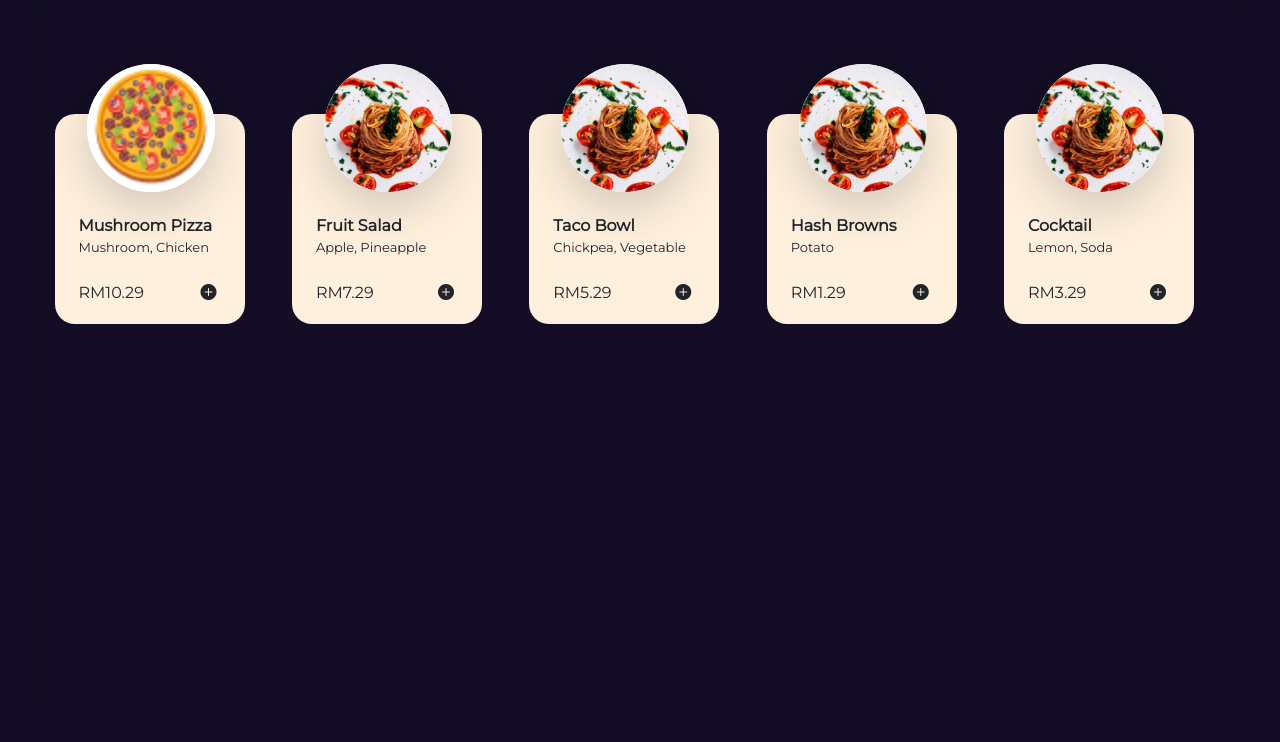
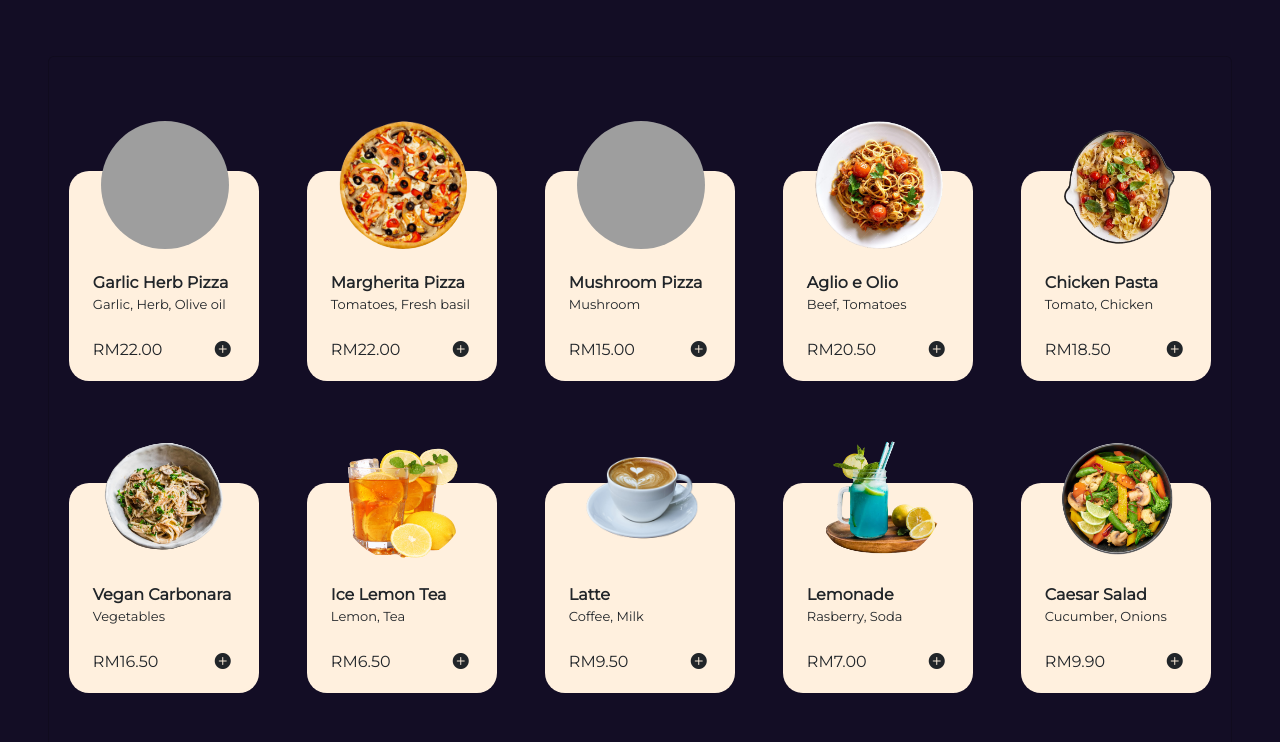
Before and after one commit to miracle1116/HollandFood, a PHP site: page /Layout/user/user_menu.html in a window 1280 px wide. Shown: the part 579-1321 px from the top of the page. Run offline with PHP 8.4, Linux system fonts and the light colour scheme; grey boxes are pictures that could not be loaded.

Commit message:
user_menu

```diff
--- a/Layout/user/user_menu.html
+++ b/Layout/user/user_menu.html
@@ -149,8 +149,9 @@
     </div> -->
 
   <div class="row justify-content-center p-5 ">
-    <div class="leftcolumn">
-      <div class="row justify-content-center category-div" style="background-color: #130D25">
+    <div class="leftcolumn row">
+      <div class="col-12 category-div">
+        <div class="row justify-content-center d-flex flex-nowrap mt-2" style="background-color: #130D25">
           <!-- Menu Category -->
           <div class="menu_con col-2 justify-content-center " data-category="all">
             <div class="container-fluid mt-3 p-1 pb-2">
@@ -263,22 +264,25 @@
             </div>
           </div>
         </div>
+      </div>
+
 
       <div id="menucard">
         <div class="card" style="height:1000px; background-color: #130D25">
-          <div class="row mt-5 justify-content-around pe-3 ">
+          <!-- pizza -->
+          <div class="row mt-5 justify-content-around pe-3">
 
             <div class="col-4 col-xl-2 col-lg-3 col-md-3 col-sm-4 ms-lg-1 my-3 me-3 me-xl-1 me-lg-2 me-md-4 me-sm-4"
               data-category="pizza">
               <div class="menu-item container-fluid shadow-lg bg-body ms-3">
-                <img src="../../images/pizza_icon.png" class="menu-item rounded-circle shadow-lg bg-body" />
+                <img src="../../images/garlic-herb-pizza.png" class="menu-item rounded-circle " />
               </div>
               <div class="border_menu">
                 <div class="menu-item-desc ps-4 container-fluid">
-                  <div class="fw-bold">Mushroom Pizza</div>
-                  <div class="ingredient">Mushroom, Chicken</div>
+                  <div class="fw-bold">Garlic Herb Pizza</div>
+                  <div class="ingredient">Garlic, Herb, Olive oil</div>
                   <div class="mt-4 price">
-                    <p class="m-0">RM10.29</p>
+                    <p class="m-0">RM22.00</p>
                     <span>
                       <i class="bi bi-plus-circle-fill add-icon me-3"></i>
                     </span>
@@ -289,16 +293,16 @@
             </div>
 
             <div class="col-4 col-xl-2 col-lg-3 col-md-3 col-sm-4 ms-lg-1 my-3 me-3 me-xl-1 me-lg-2 me-md-4 me-sm-4"
-              data-category="fruits">
+              data-category="pizza">
               <div class="menu-item container-fluid shadow-lg bg-body ms-3">
-                <img src="../../images/spaghetti_icon.png" class="menu-item rounded-circle shadow-lg bg-body" />
+                <img src="../../images/menu-icon-3.png" class="menu-item rounded-circle " />
               </div>
               <div class="border_menu">
                 <div class="menu-item-desc ps-4 container-fluid">
-                  <div class="fw-bold">Fruit Salad</div>
-                  <div class="ingredient">Apple, Pineapple</div>
+                  <div class="fw-bold">Margherita Pizza</div>
+                  <div class="ingredient">Tomatoes, Fresh basil</div>
                   <div class="mt-4 price">
-                    <p class="m-0">RM7.29</p>
+                    <p class="m-0">RM22.00</p>
                     <span>
                       <i class="bi bi-plus-circle-fill add-icon me-3"></i>
                     </span>
@@ -309,16 +313,226 @@
             </div>
 
             <div class="col-4 col-xl-2 col-lg-3 col-md-3 col-sm-4 ms-lg-1 my-3 me-3 me-xl-1 me-lg-2 me-md-4 me-sm-4"
-              data-category="veggies">
+              data-category="pizza">
               <div class="menu-item container-fluid shadow-lg bg-body ms-3">
-                <img src="../../images/spaghetti_icon.png" class="menu-item rounded-circle shadow-lg bg-body" />
+                <img src="../../images/mushroom pizza.png" class="menu-item rounded-circle " />
               </div>
               <div class="border_menu">
                 <div class="menu-item-desc ps-4 container-fluid">
-                  <div class="fw-bold">Taco Bowl</div>
-                  <div class="ingredient">Chickpea, Vegetable</div>
+                  <div class="fw-bold">Mushroom Pizza</div>
+                  <div class="ingredient">Mushroom</div>
                   <div class="mt-4 price">
-                    <p class="m-0">RM5.29</p>
+                    <p class="m-0">RM15.00</p>
+                    <span>
+                      <i class="bi bi-plus-circle-fill add-icon me-3"></i>
+                    </span>
+
+                  </div>
+                </div>
+              </div>
+            </div>
+
+
+            <!-- spaghetti -->
+            <div class="col-4 col-xl-2 col-lg-3 col-md-3 col-sm-4 ms-lg-1 my-3 me-3 me-xl-1 me-lg-2 me-md-4 me-sm-4"
+              data-category="spaghetti">
+              <div class="menu-item container-fluid shadow-lg bg-body ms-3">
+                <img src="../../images/menu-icon-4.png" class="menu-item rounded-circle " />
+              </div>
+              <div class="border_menu">
+                <div class="menu-item-desc ps-4 container-fluid">
+                  <div class="fw-bold">Aglio e Olio</div>
+                  <div class="ingredient">Beef, Tomatoes</div>
+                  <div class="mt-4 price">
+                    <p class="m-0">RM20.50</p>
+                    <span>
+                      <i class="bi bi-plus-circle-fill add-icon me-3"></i>
+                    </span>
+
+                  </div>
+                </div>
+              </div>
+            </div>
+
+            <div class="col-4 col-xl-2 col-lg-3 col-md-3 col-sm-4 ms-lg-1 my-3 me-3 me-xl-1 me-lg-2 me-md-4 me-sm-4"
+              data-category="spaghetti">
+              <div class="menu-item container-fluid shadow-lg bg-body ms-3">
+                <img src="../../images/spaghetti-tomato_chicken_pasta.png" class="menu-item rounded-circle " />
+              </div>
+              <div class="border_menu">
+                <div class="menu-item-desc ps-4 container-fluid">
+                  <div class="fw-bold">Chicken Pasta</div>
+                  <div class="ingredient">Tomato, Chicken</div>
+                  <div class="mt-4 price">
+                    <p class="m-0">RM18.50</p>
+                    <span>
+                      <i class="bi bi-plus-circle-fill add-icon me-3"></i>
+                    </span>
+
+                  </div>
+                </div>
+              </div>
+            </div>
+
+            <div class="col-4 col-xl-2 col-lg-3 col-md-3 col-sm-4 ms-lg-1 my-3 me-3 me-xl-1 me-lg-2 me-md-4 me-sm-4"
+              data-category="spaghetti">
+              <div class="menu-item container-fluid shadow-lg bg-body ms-3">
+                <img src="../../images/spaghetti-Vegan_Carbonara.png" class="menu-item rounded-circle " />
+              </div>
+              <div class="border_menu">
+                <div class="menu-item-desc ps-4 container-fluid">
+                  <div class="fw-bold">Vegan Carbonara</div>
+                  <div class="ingredient">Vegetables</div>
+                  <div class="mt-4 price">
+                    <p class="m-0">RM16.50</p>
+                    <span>
+                      <i class="bi bi-plus-circle-fill add-icon me-3"></i>
+                    </span>
+
+                  </div>
+                </div>
+              </div>
+            </div>
+
+
+            <!-- drink -->
+            <div class="col-4 col-xl-2 col-lg-3 col-md-3 col-sm-4 ms-lg-1 my-3 me-3 me-xl-1 me-lg-2 me-md-4 me-sm-4"
+              data-category="drink">
+              <div class="menu-item container-fluid shadow-lg bg-body ms-3">
+                <img src="../../images/drinks-iceLemonTea.png" class="menu-item rounded-circle " />
+              </div>
+              <div class="border_menu">
+                <div class="menu-item-desc ps-4 container-fluid">
+                  <div class="fw-bold">Ice Lemon Tea</div>
+                  <div class="ingredient">Lemon, Tea</div>
+                  <div class="mt-4 price">
+                    <p class="m-0">RM6.50</p>
+                    <span>
+                      <i class="bi bi-plus-circle-fill add-icon me-3"></i>
+                    </span>
+
+                  </div>
+                </div>
+              </div>
+            </div>
+
+            <div class="col-4 col-xl-2 col-lg-3 col-md-3 col-sm-4 ms-lg-1 my-3 me-3 me-xl-1 me-lg-2 me-md-4 me-sm-4"
+              data-category="drink">
+              <div class="menu-item container-fluid shadow-lg bg-body ms-3">
+                <img src="../../images/drinks-latte.png" class="menu-item rounded-circle" />
+              </div>
+              <div class="border_menu">
+                <div class="menu-item-desc ps-4 container-fluid">
+                  <div class="fw-bold">Latte</div>
+                  <div class="ingredient">Coffee, Milk</div>
+                  <div class="mt-4 price">
+                    <p class="m-0">RM9.50</p>
+                    <span>
+                      <i class="bi bi-plus-circle-fill add-icon me-3"></i>
+                    </span>
+
+                  </div>
+                </div>
+              </div>
+            </div>
+
+          <div class="col-4 col-xl-2 col-lg-3 col-md-3 col-sm-4 ms-lg-1 my-3 me-3 me-xl-1 me-lg-2 me-md-4 me-sm-4"
+            data-category="drink">
+            <div class="menu-item container-fluid shadow-lg bg-body ms-3">
+              <img src="../../images/drinks-lemonade.png" class="menu-item rounded-circle " />
+            </div>
+            <div class="border_menu">
+              <div class="menu-item-desc ps-4 container-fluid">
+                <div class="fw-bold">Lemonade</div>
+                <div class="ingredient">Rasberry, Soda</div>
+                <div class="mt-4 price">
+                  <p class="m-0">RM7.00</p>
+                  <span>
+                    <i class="bi bi-plus-circle-fill add-icon me-3"></i>
+                  </span>
+
+                </div>
+              </div>
+            </div>
+          </div>
+
+
+          <!-- salad -->
+          <div class="col-4 col-xl-2 col-lg-3 col-md-3 col-sm-4 ms-lg-1 my-3 me-3 me-xl-1 me-lg-2 me-md-4 me-sm-4"
+            data-category="salad">
+            <div class="menu-item container-fluid shadow-lg bg-body ms-3">
+              <img src="../../images/menu-icon-2.png" class="menu-item rounded-circle " />
+            </div>
+            <div class="border_menu">
+              <div class="menu-item-desc ps-4 container-fluid">
+                <div class="fw-bold">Caesar Salad</div>
+                <div class="ingredient">Cucumber, Onions</div>
+                <div class="mt-4 price">
+                  <p class="m-0">RM9.90</p>
+                  <span>
+                    <i class="bi bi-plus-circle-fill add-icon me-3"></i>
+                  </span>
+
+                </div>
+              </div>
+            </div>
+          </div>
+
+
+
+            <div class="col-4 col-xl-2 col-lg-3 col-md-3 col-sm-4 ms-lg-1 my-3 me-3 me-xl-1 me-lg-2 me-md-4 me-sm-4"
+              data-category="salad">
+              <div class="menu-item container-fluid shadow-lg bg-body ms-3">
+                <img src="../../images/Avocado Salad.png" class="menu-item rounded-circle " />
+              </div>
+              <div class="border_menu">
+                <div class="menu-item-desc ps-4 container-fluid">
+                  <div class="fw-bold">Avocado Salad</div>
+                  <div class="ingredient">Avocado, Chickpea</div>
+                  <div class="mt-4 price">
+                    <p class="m-0">RM13.50</p>
+                    <span>
+                      <i class="bi bi-plus-circle-fill add-icon me-3"></i>
+                    </span>
+
+                  </div>
+                </div>
+              </div>
+            </div>
+
+          <div class="col-4 col-xl-2 col-lg-3 col-md-3 col-sm-4 ms-lg-1 my-3 me-3 me-xl-1 me-lg-2 me-md-4 me-sm-4"
+            data-category="salad">
+            <div class="menu-item container-fluid shadow-lg bg-body ms-3">
+              <img src="../../images/garden salad.png" class="menu-item rounded-circle " />
+            </div>
+            <div class="border_menu">
+              <div class="menu-item-desc ps-4 container-fluid">
+                <div class="fw-bold">Garden Salad</div>
+                <div class="ingredient">Tomato, Vegetables</div>
+                <div class="mt-4 price">
+                  <p class="m-0">RM11.50</p>
+                  <span>
+                    <i class="bi bi-plus-circle-fill add-icon me-3"></i>
+                  </span>
+
+                </div>
+              </div>
+            </div>
+          </div>
+
+
+          <!-- snacks -->
+          <div class="col-4 col-xl-2 col-lg-3 col-md-3 col-sm-4 ms-lg-1 my-3 me-3 me-xl-1 me-lg-2 me-md-4 me-sm-4"
+            data-category="snacks">
+            <div class="menu-item container-fluid shadow-lg bg-body ms-3">
+              <img src="../../images/taco.png" class="menu-item rounded-circle " />
+            </div>
+            <div class="border_menu">
+              <div class="menu-item-desc ps-4 container-fluid">
+                <div class="fw-bold">Taco</div>
+                <div class="ingredient">Ground beef</div>
+                <div class="mt-4 price">
+                  <p class="m-0">RM17.50</p>
                   <span>
                     <i class="bi bi-plus-circle-fill add-icon me-3"></i>
                   </span>
@@ -331,14 +545,57 @@
           <div class="col-4 col-xl-2 col-lg-3 col-md-3 col-sm-4 ms-lg-1 my-3 me-3 me-xl-1 me-lg-2 me-md-4 me-sm-4"
             data-category="snacks">
             <div class="menu-item container-fluid shadow-lg bg-body ms-3">
-                <img src="../../images/spaghetti_icon.png" class="menu-item rounded-circle shadow-lg bg-body" />
+              <img src="../../images/french fries.png" class="menu-item rounded-circle " />
             </div>
             <div class="border_menu">
               <div class="menu-item-desc ps-4 container-fluid">
-                  <div class="fw-bold">Hash Browns</div>
+                <div class="fw-bold">French Fries</div>
                 <div class="ingredient">Potato</div>
                 <div class="mt-4 price">
-                    <p class="m-0">RM1.29</p>
+                  <p class="m-0">RM10.50</p>
+                  <span>
+                    <i class="bi bi-plus-circle-fill add-icon me-3"></i>
+                  </span>
+
+                </div>
+              </div>
+            </div>
+          </div>
+
+
+          <div class="col-4 col-xl-2 col-lg-3 col-md-3 col-sm-4 ms-lg-1 my-3 me-3 me-xl-1 me-lg-2 me-md-4 me-sm-4"
+            data-category="snacks">
+            <div class="menu-item container-fluid shadow-lg bg-body ms-3">
+              <img src="../../images/menu-icon-5.png" class="menu-item rounded-circle " />
+            </div>
+            <div class="border_menu">
+              <div class="menu-item-desc ps-4 container-fluid">
+                <div class="fw-bold">Buffalo Wings</div>
+                <div class="ingredient">Chicken</div>
+                <div class="mt-4 price">
+                  <p class="m-0">RM18.50</p>
+                  <span>
+                    <i class="bi bi-plus-circle-fill add-icon me-3"></i>
+                  </span>
+
+                </div>
+              </div>
+            </div>
+          </div>
+
+          <!-- dutch -->
+
+          <div class="col-4 col-xl-2 col-lg-3 col-md-3 col-sm-4 ms-lg-1 my-3 me-3 me-xl-1 me-lg-2 me-md-4 me-sm-4"
+            data-category="dutch">
+            <div class="menu-item container-fluid shadow-lg bg-body ms-3">
+              <img src="../../images/menu-icon-1.png" class="menu-item rounded-circle " />
+            </div>
+            <div class="border_menu">
+              <div class="menu-item-desc ps-4 container-fluid">
+                <div class="fw-bold">Stamppot</div>
+                <div class="ingredient">Potatoes, Shallots</div>
+                <div class="mt-4 price">
+                  <p class="m-0">RM28.00</p>
                   <span>
                     <i class="bi bi-plus-circle-fill add-icon me-3"></i>
                   </span>
@@ -349,16 +606,16 @@
           </div>
 
           <div class="col-4 col-xl-2 col-lg-3 col-md-3 col-sm-4 ms-lg-1 my-3 me-3 me-xl-1 me-lg-2 me-md-4 me-sm-4"
-              data-category="drink">
+            data-category="dutch">
             <div class="menu-item container-fluid shadow-lg bg-body ms-3">
-                <img src="../../images/spaghetti_icon.png" class="menu-item rounded-circle shadow-lg bg-body" />
+              <img src="../../images/dutch-herby-smoked-salmon.png" class="menu-item rounded-circle " />
             </div>
             <div class="border_menu">
               <div class="menu-item-desc ps-4 container-fluid">
-                  <div class="fw-bold">Cocktail</div>
-                  <div class="ingredient">Lemon, Soda</div>
+                <div class="fw-bold">Smoked Salmon</div>
+                <div class="ingredient">Lemon, Salmon</div>
                 <div class="mt-4 price">
-                    <p class="m-0">RM3.29</p>
+                  <p class="m-0">RM31.00</p>
                   <span>
                     <i class="bi bi-plus-circle-fill add-icon me-3"></i>
                   </span>
@@ -367,6 +624,28 @@
               </div>
             </div>
           </div>
+
+          <div class="col-4 col-xl-2 col-lg-3 col-md-3 col-sm-4 ms-lg-1 my-3 me-3 me-xl-1 me-lg-2 me-md-4 me-sm-4"
+            data-category="dutch">
+            <div class="menu-item container-fluid shadow-lg bg-body ms-3">
+              <img src="../../images/dutch-lasagna.png" class="menu-item rounded-circle" />
+            </div>
+            <div class="border_menu">
+              <div class="menu-item-desc ps-4 container-fluid">
+                <div class="fw-bold">Lasagna</div>
+                <div class="ingredient">Cottage cheese</div>
+                <div class="mt-4 price">
+                  <p class="m-0">RM28.00</p>
+                  <span>
+                    <i class="bi bi-plus-circle-fill add-icon me-3"></i>
+                  </span>
+
+                </div>
+              </div>
+            </div>
+          </div>
+
+
 
 
           </div>
--- a/styles/user_menu.css
+++ b/styles/user_menu.css
@@ -519,11 +519,13 @@ html {
 }
 
 .category-div {
-  display: flex;
   overflow-x: auto;
+  overflow-y: hidden;
   /* Enable horizontal scrolling */
   /* margin-left: 30px; */
-  min-width: auto;
+  height: 300px;
+  justify-content: center;
+  align-items: center;
 }
 
 
```
Lines whose indentation alone changed are shown as unchanged.
